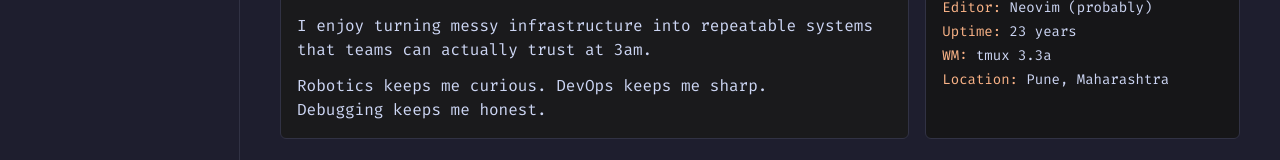
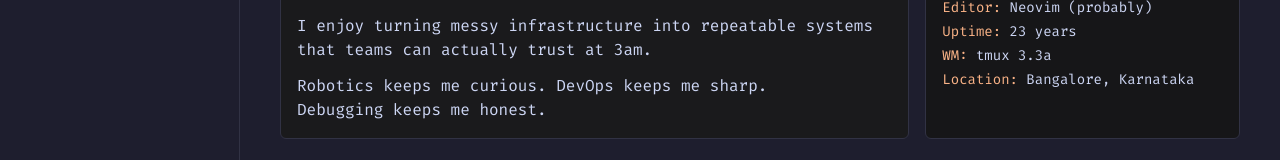
Before and after one commit to pratikwayal01/Pratiks-Portfolio, a React (Vite) app: page / in a window 1280 px wide. Shown: the part 450-610 px from the top of the page. Built offline with nearby package versions, Linux system fonts and the light colour scheme.

Commit message:
feat: location Pune → Bangalore across site, curl terminal, and SSH shell

```diff
--- a/src/pages/PortfolioV2.tsx
+++ b/src/pages/PortfolioV2.tsx
@@ -94,7 +94,7 @@ const PROC_LINES = [
   '  VmPeak:      still growing',
   '  Interests:   Linux, AWS, autonomous systems, breaking things in staging',
   '  Bug count:   0 (unconfirmed)',
-  '  Last seen:   Pune, Maharashtra',
+  '  Last seen:   Bangalore, Karnataka',
   '',
 ]
 
@@ -189,7 +189,7 @@ const FILE_CONTENTS: Record<string, string[]> = {
     '  Editor:Neovim (probably)',
     '  Uptime:22 years',
     '  WM:    tmux 3.3a',
-    '  Loc:   Pune, Maharashtra',
+    '  Loc:   Bangalore, Karnataka',
     '',
   ],
 
@@ -279,7 +279,7 @@ const FILE_CONTENTS: Record<string, string[]> = {
     'github:    github.com/pratikwayal01',
     'linkedin:  linkedin.com/in/pratikwayal',
     'twitter:   x.com/pratik_2520',
-    'location:  Pune, Maharashtra, India',
+    'location:  Bangalore, Karnataka, India',
   ],
 
   // hero/
@@ -1251,7 +1251,7 @@ const AboutSection = () => {
             ['Editor', 'Neovim (probably)'],
             ['Uptime', `${age} years`],
             ['WM', 'tmux 3.3a'],
-            ['Location', 'Pune, Maharashtra'],
+            ['Location', 'Bangalore, Karnataka'],
           ].map(([k, v]) => (
             <p key={k} className="mb-1">
               <span className="text-[var(--accent-amber)]">{k}:</span>{' '}
@@ -1661,7 +1661,7 @@ const ContactSection = () => {
               ['github',    'github.com/pratikwayal01',        'https://github.com/pratikwayal01'],
               ['linkedin',  'linkedin.com/in/pratikwayal',     'https://linkedin.com/in/pratikwayal'],
               ['x/twitter', 'x.com/pratik_2520',              'https://x.com/pratik_2520'],
-              ['location',  'Pune, Maharashtra, India',        null],
+              ['location',  'Bangalore, Karnataka, India',        null],
             ] as [string, string, string | null][]
           ).map(([k, v, href]) => (
             <p key={k}>
--- a/terminal-content.ts
+++ b/terminal-content.ts
@@ -20,7 +20,7 @@ const banner = GREEN + `
 
 const about = `
 ${YELLOW}${BOLD}ABOUT${RESET}
-  Hi, I'm Pratik Wayal — DevOps engineer from Pune, India.
+  Hi, I'm Pratik Wayal — DevOps engineer from Bangalore, India.
   I build infrastructure, automation and robots.
 
   Interests: autonomous systems, breaking things in staging
@@ -80,7 +80,7 @@ const status = `
 ${YELLOW}${BOLD}SYSTEM STATUS${RESET}
   status:   ${GREEN}● online${RESET}
   role:     devops engineer
-  location: pune, india
+  location: bangalore, india
   coffee:   required
 `
 
```
Also changed, not shown: 1 other file (tests, documents, lock files or other folders).
